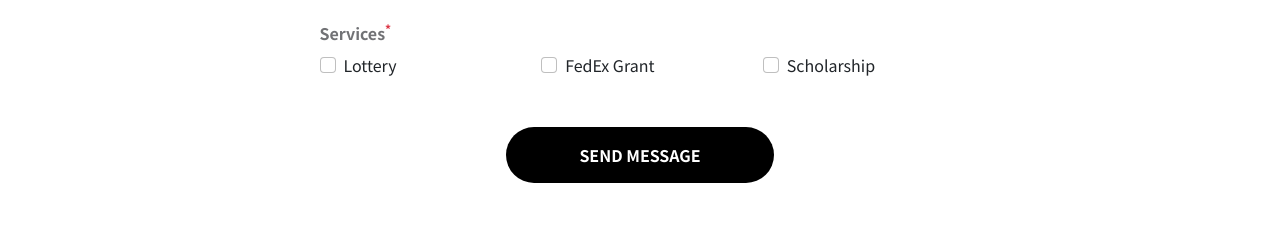
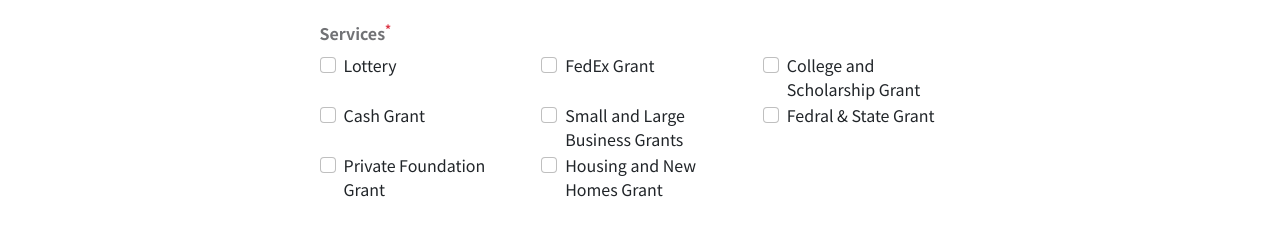
Before and after one commit to odutolaisreal/AgentMaryMeyer, a plain HTML site: page index.html in a window 1280 px wide. Shown: the part 5108-5356 px from the top of the page. Drawn offline with nearby package versions, Linux system fonts and the light colour scheme; a script that the page names is missing; a web font is replaced by a local one.

Commit message:
Update index.html

```diff
--- a/index.html
+++ b/index.html
@@ -46,7 +46,7 @@
             </div>
 
             <div class="videoWrapper">
-                <video autoplay="" loop="" muted="" class="custom-video" poster="./Screenshot (60).png">
+                <video autoplay="" loop="" muted="" class="custom-video">
                     <source src="./fedex.mp4" type="video/mp4">
 
                     Your browser does not support the video tag.
@@ -438,9 +438,48 @@
                                     <div class="form-check">
                                         <input type="checkbox" id="checkbox3" name="checkbox3" class="form-check-input">
 
-                                        <label class="form-check-label" for="checkbox3">Scholarship</label>
+                                        <label class="form-check-label" for="checkbox3">College and Scholarship Grant</label>
                                     </div>
                                 </div>
+                                 <div class="col-lg-4 col-12 my-2 my-lg-0">
+                                    <div class="form-check">
+                                        <input type="checkbox" id="checkbox2" name="checkbox2" class="form-check-input">
+
+                                        <label class="form-check-label" for="checkbox2">Cash Grant</label>
+                                    </div>
+                                </div>
+
+                                   <div class="col-lg-4 col-12">
+                                    <div class="form-check">
+                                        <input type="checkbox" id="checkbox3" name="checkbox3" class="form-check-input">
+
+                                        <label class="form-check-label" for="checkbox3">Small and Large Business Grants</label>
+                                    </div>
+                                </div>
+                                     <div class="col-lg-4 col-12 my-2 my-lg-0">
+                                    <div class="form-check">
+                                        <input type="checkbox" id="checkbox2" name="checkbox2" class="form-check-input">
+
+                                        <label class="form-check-label" for="checkbox2">Fedral & State Grant</label>
+                                    </div>
+                                </div>
+
+                                   <div class="col-lg-4 col-12">
+                                    <div class="form-check">
+                                        <input type="checkbox" id="checkbox3" name="checkbox3" class="form-check-input">
+
+                                        <label class="form-check-label" for="checkbox3">Private Foundation Grant</label>
+                                    </div>
+                                </div>
+
+                                   <div class="col-lg-4 col-12">
+                                    <div class="form-check">
+                                        <input type="checkbox" id="checkbox3" name="checkbox3" class="form-check-input">
+
+                                        <label class="form-check-label" for="checkbox3">Housing and New Homes Grant</label>
+                                    </div>
+                                </div>
+
                             </div>
 
                             <div class="col-lg-5 col-12 mx-auto mt-5">
@@ -487,6 +526,7 @@
                         <li><a href="https://www.facebook.com/profile.php?id=61562408241037&mibextid=LQQJ4d"><i class="fa-brands fa-facebook-f"></i></a></li>
                         <li><a href="https://wa.me/+1(203)304-7128"><i class="fa-brands fa-whatsapp"></i></a></li>
                         <li><a href="https://www.instagram.com/agent_mary_meyer?igsh=MXRqNXozaXdtY251NQ%3D%3D&utm_source=qr"><i class="fa-brands fa-instagram"></i></a></li>
+                        <li><a href="https://mail.google.com/mail/agentmarymeyer3/#inbox"><i class="fa-solid fa-envelope"></i></a></li>
                     </ul>
                 </div>
 
```
